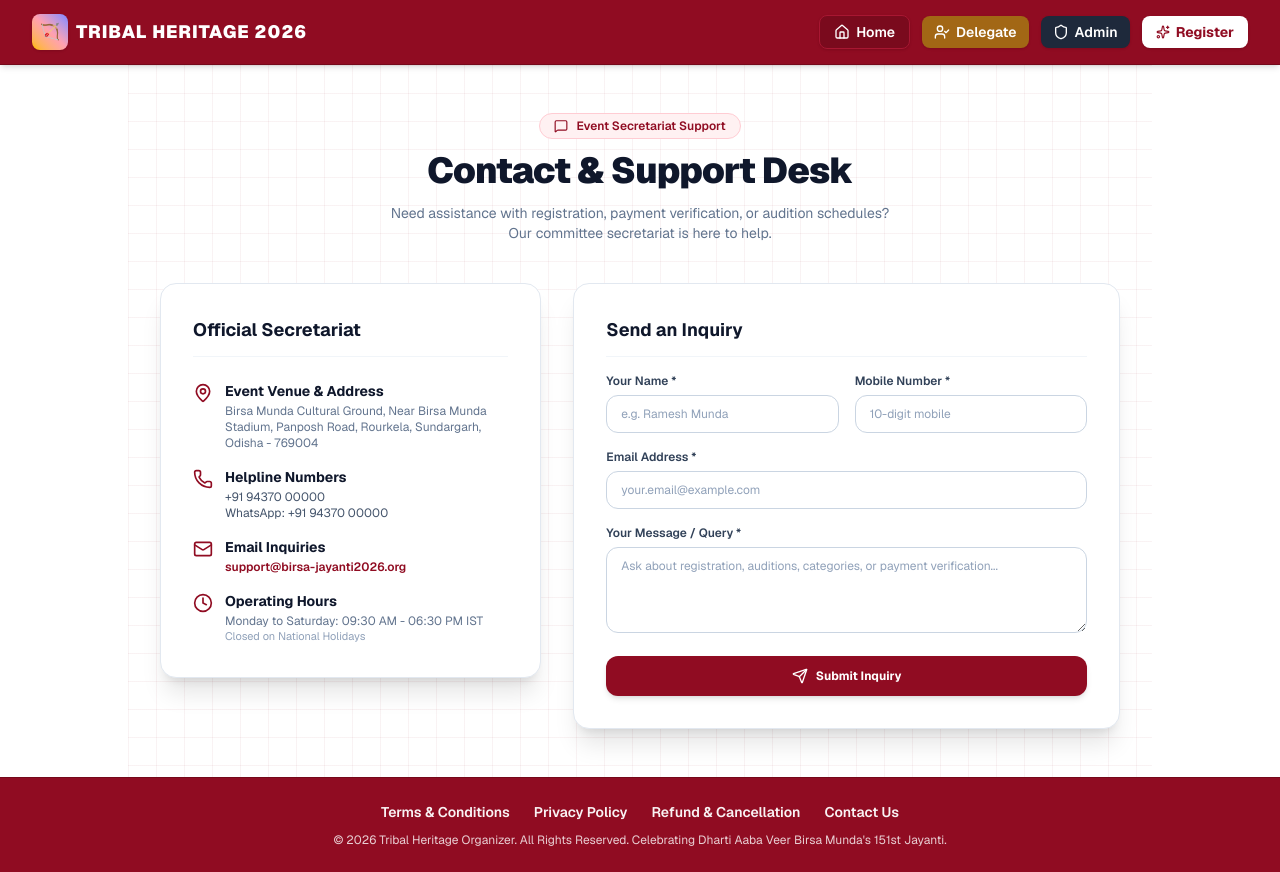
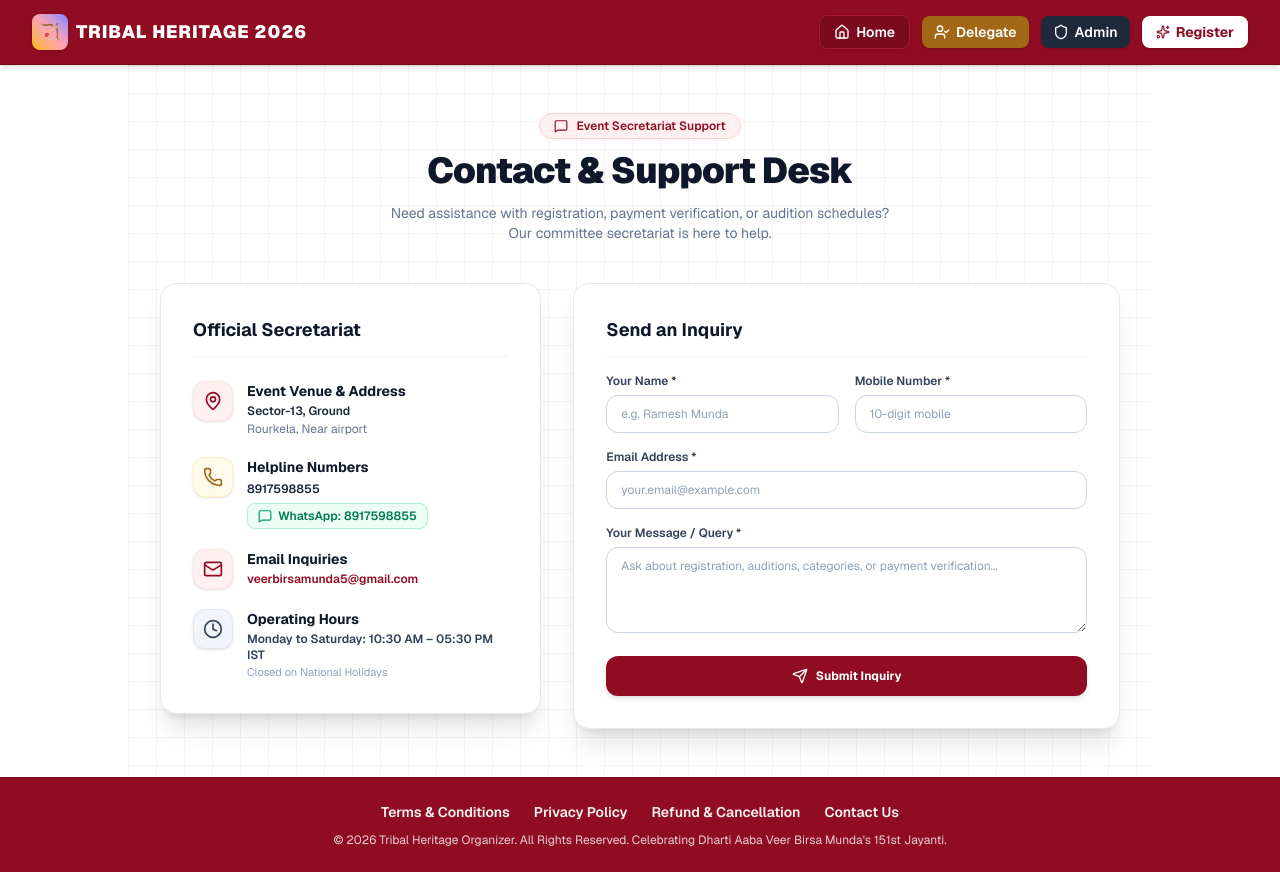
Before and after one commit to ShawnFrost26/ramp_walk, a Next.js app: page /contact in a window 1280 px wide. Built offline with nearby package versions, Linux system fonts and the light colour scheme.

Commit message:
feat(contact): update official secretariat venue, helpline numbers, email and operating hours with professional icons

```diff
--- a/app/contact/page.tsx
+++ b/app/contact/page.tsx
@@ -40,39 +40,70 @@ export default function ContactPage() {
               Official Secretariat
             </h3>
 
-            <div className="space-y-4 text-xs sm:text-sm text-slate-700">
-              <div className="flex items-start gap-3">
-                <MapPin className="h-5 w-5 text-[#900C22] shrink-0 mt-0.5" />
-                <div>
-                  <strong className="text-slate-900 block">Event Venue & Address</strong>
-                  <p className="text-slate-500 text-xs mt-0.5">
-                    Birsa Munda Cultural Ground, Near Birsa Munda Stadium, Panposh Road, Rourkela, Sundargarh, Odisha - 769004
-                  </p>
+            <div className="space-y-5 text-xs sm:text-sm text-slate-700">
+              {/* Event Venue & Address */}
+              <div className="flex items-start gap-3.5 group">
+                <div className="flex h-10 w-10 items-center justify-center rounded-xl bg-rose-50 text-[#900C22] border border-rose-100 shadow-sm shrink-0">
+                  <MapPin className="h-5 w-5" />
+                </div>
+                <div className="space-y-0.5">
+                  <strong className="text-slate-900 block font-bold text-sm">Event Venue & Address</strong>
+                  <p className="text-slate-800 text-xs font-semibold">Sector-13, Ground</p>
+                  <p className="text-slate-500 text-xs">Rourkela, Near airport</p>
                 </div>
               </div>
 
-              <div className="flex items-start gap-3">
-                <Phone className="h-5 w-5 text-[#900C22] shrink-0 mt-0.5" />
-                <div>
-                  <strong className="text-slate-900 block">Helpline Numbers</strong>
-                  <p className="text-slate-600 text-xs mt-0.5">{EVENT_DETAILS.contact.phone}</p>
-                  <p className="text-slate-600 text-xs">WhatsApp: {EVENT_DETAILS.contact.whatsapp}</p>
+              {/* Helpline Numbers & WhatsApp */}
+              <div className="flex items-start gap-3.5 group">
+                <div className="flex h-10 w-10 items-center justify-center rounded-xl bg-amber-50 text-[#A26715] border border-amber-100 shadow-sm shrink-0">
+                  <Phone className="h-5 w-5" />
+                </div>
+                <div className="space-y-1">
+                  <strong className="text-slate-900 block font-bold text-sm">Helpline Numbers</strong>
+                  <a
+                    href="tel:8917598855"
+                    className="text-slate-800 hover:text-[#900C22] text-xs font-semibold block transition-colors"
+                  >
+                    8917598855
+                  </a>
+                  <a
+                    href="https://wa.me/918917598855"
+                    target="_blank"
+                    rel="noopener noreferrer"
+                    className="inline-flex items-center gap-1.5 text-xs font-semibold text-emerald-700 hover:text-emerald-800 bg-emerald-50 border border-emerald-200 px-2.5 py-1 rounded-lg transition-colors mt-0.5"
+                  >
+                    <MessageSquare className="h-3.5 w-3.5 text-emerald-600" />
+                    <span>WhatsApp: 8917598855</span>
+                  </a>
                 </div>
               </div>
 
-              <div className="flex items-start gap-3">
-                <Mail className="h-5 w-5 text-[#900C22] shrink-0 mt-0.5" />
-                <div>
-                  <strong className="text-slate-900 block">Email Inquiries</strong>
-                  <p className="text-[#900C22] font-semibold text-xs mt-0.5">{EVENT_DETAILS.contact.email}</p>
+              {/* Email Inquiries */}
+              <div className="flex items-start gap-3.5 group">
+                <div className="flex h-10 w-10 items-center justify-center rounded-xl bg-rose-50 text-[#900C22] border border-rose-100 shadow-sm shrink-0">
+                  <Mail className="h-5 w-5" />
+                </div>
+                <div className="space-y-0.5">
+                  <strong className="text-slate-900 block font-bold text-sm">Email Inquiries</strong>
+                  <a
+                    href="mailto:veerbirsamunda5@gmail.com"
+                    className="text-[#900C22] font-semibold text-xs hover:underline block break-all"
+                  >
+                    veerbirsamunda5@gmail.com
+                  </a>
                 </div>
               </div>
 
-              <div className="flex items-start gap-3">
-                <Clock className="h-5 w-5 text-[#900C22] shrink-0 mt-0.5" />
-                <div>
-                  <strong className="text-slate-900 block">Operating Hours</strong>
-                  <p className="text-slate-500 text-xs mt-0.5">Monday to Saturday: 09:30 AM - 06:30 PM IST</p>
+              {/* Operating Hours */}
+              <div className="flex items-start gap-3.5 group">
+                <div className="flex h-10 w-10 items-center justify-center rounded-xl bg-slate-100 text-slate-700 border border-slate-200 shadow-sm shrink-0">
+                  <Clock className="h-5 w-5" />
+                </div>
+                <div className="space-y-0.5">
+                  <strong className="text-slate-900 block font-bold text-sm">Operating Hours</strong>
+                  <p className="text-slate-700 text-xs font-semibold">
+                    Monday to Saturday: 10:30 AM – 05:30 PM IST
+                  </p>
                   <p className="text-slate-400 text-[11px]">Closed on National Holidays</p>
                 </div>
               </div>
--- a/lib/constants/event.ts
+++ b/lib/constants/event.ts
@@ -13,12 +13,18 @@ export const EVENT_DETAILS = {
     audition: "October 2026",
     grandFinale: "15 November 2026 (Birsa Munda Jayanti)",
   },
-  location: "Rourkela, Sundargarh, Odisha",
+  location: "Sector-13, Ground, Rourkela, Near airport",
+  venue: {
+    address: "Sector-13, Ground",
+    city: "Rourkela",
+    landmark: "Near airport",
+  },
   organizer: "Dharti Aaba Birsa Munda Jayanti Committee",
   contact: {
-    phone: "+91 94370 00000",
-    email: "support@birsa-jayanti2026.org",
-    whatsapp: "+91 94370 00000",
+    phone: "8917598855",
+    whatsapp: "8917598855",
+    email: "veerbirsamunda5@gmail.com",
+    operatingHours: "Monday to Saturday: 10:30 AM – 05:30 PM IST",
   },
   maxPhotoSizeMB: 5,
   maxPhotoSizeBytes: 5 * 1024 * 1024,
```
